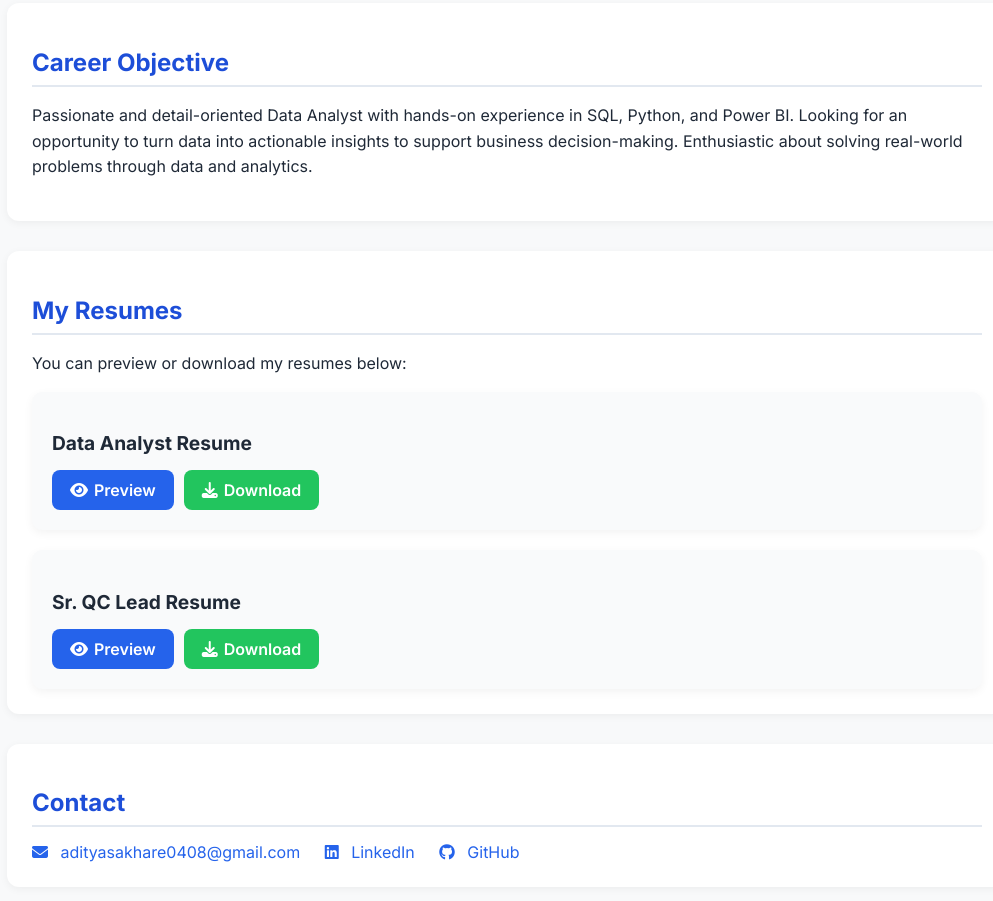
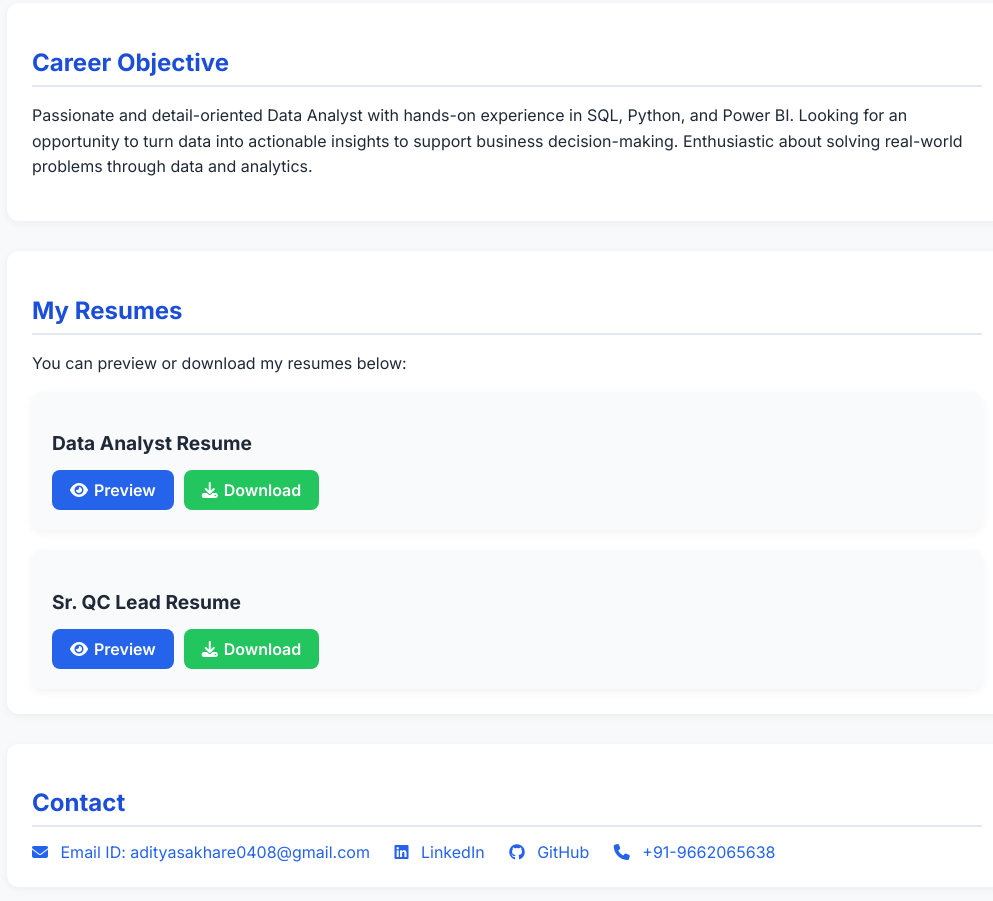
Before and after one commit to asakhare0408/asakhare0408.github.io, a plain HTML site: page index.html in a window 1280 px wide. Shown: the part 311-1212 px from the top of the page, without its empty margins (133-1126 px from the left). Drawn offline with Linux system fonts and the light colour scheme.

Commit message:
Update index.html

```diff
--- a/index.html
+++ b/index.html
@@ -213,11 +213,10 @@
     <div class="section">
       <h2>Contact</h2>
       <div class="contact-links">
-        <a href="mailto:adityasakhare0408@gmail.com"><i class="fas fa-envelope"></i> adityasakhare0408@gmail.com</a>
+        <a href="mailto:adityasakhare0408@gmail.com"><i class="fas fa-envelope"></i> Email ID: adityasakhare0408@gmail.com</a>
         <a href="https://linkedin.com/in/aditya-sakhare-2b7090189" target="_blank"><i class="fab fa-linkedin"></i> LinkedIn</a>
         <a href="https://github.com/asakhare0408" target="_blank"><i class="fab fa-github"></i> GitHub</a>
-        <!-- Optional Phone -->
-        <!-- <a href="tel:+91XXXXXXXXXX"><i class="fas fa-phone"></i> +91-9662065638</a> -->
+        <a href="tel:+919662065638"><i class="fas fa-phone"></i> +91-9662065638</a>
       </div>
     </div>
   </div>
```
